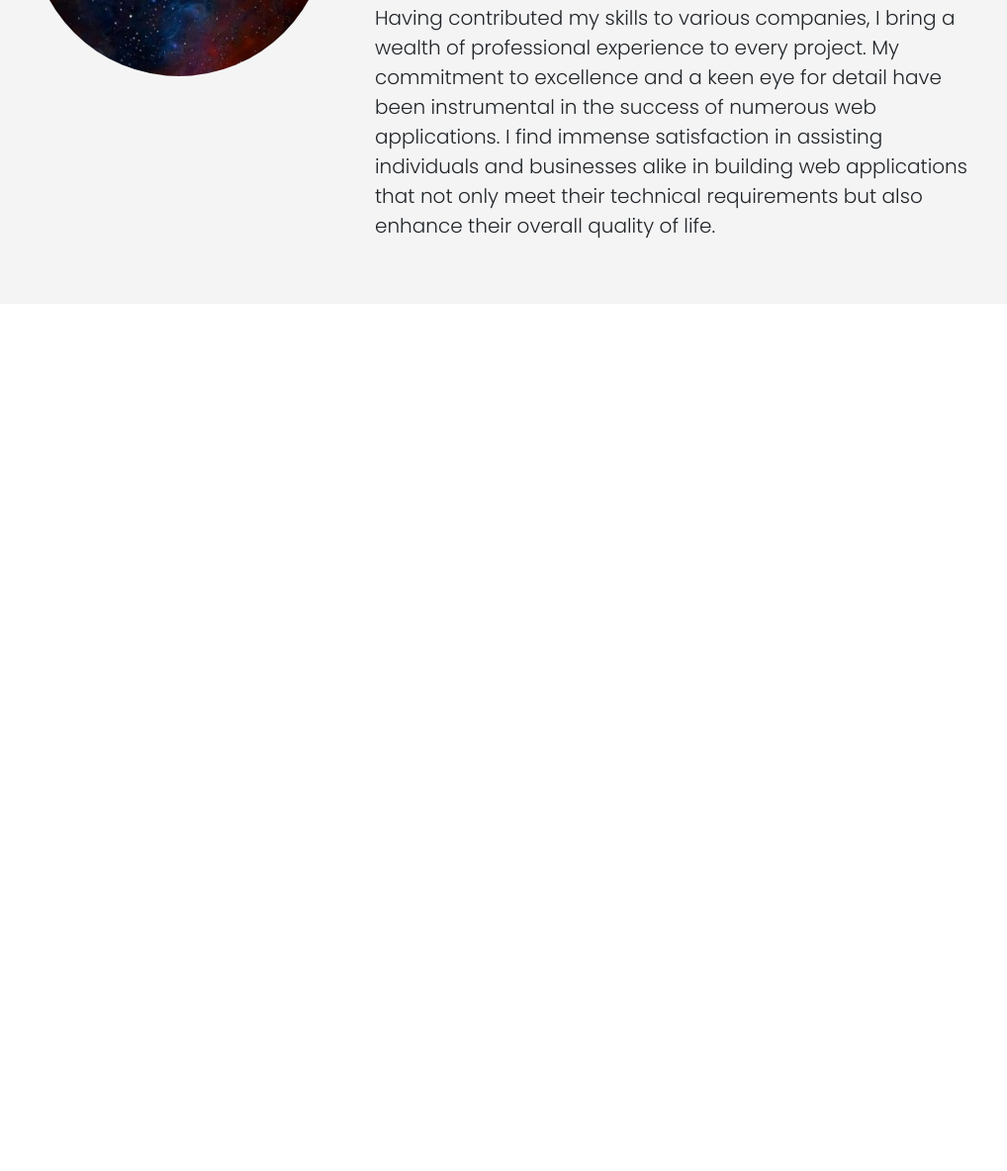
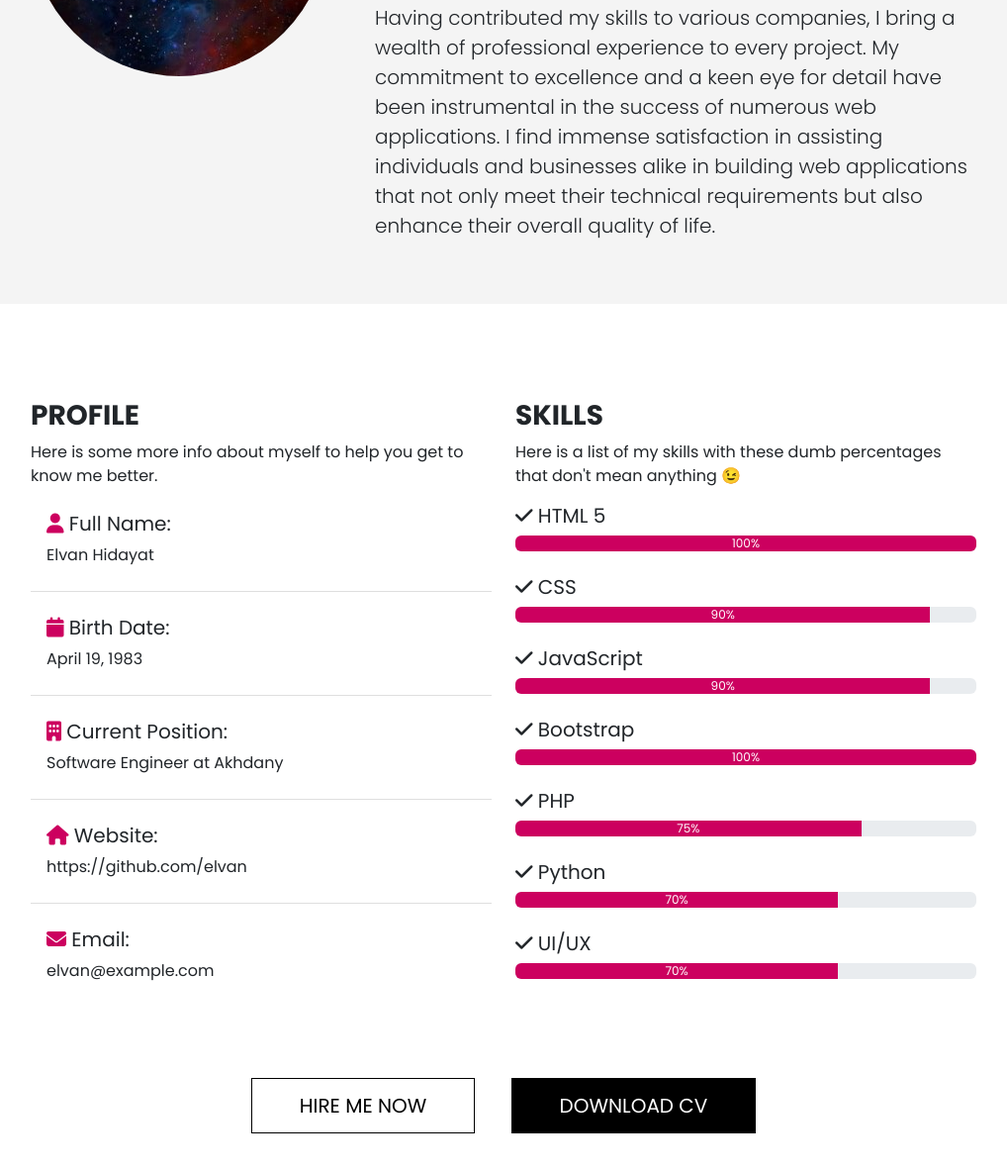
Before and after one commit to elvan/portfolio-website-html-css-bootstrap-5, a website: page index.html in a window 1280 px wide. Shown: the part 1195-2378 px from the top of the page at 99% size, without its empty margins (131-1149 px from the left). Before the commit the page ends 1502 px from the top, so only its background shows below. Drawn offline with nearby package versions, Linux system fonts and the light colour scheme; files that its build step writes are made by us from their sources.

Commit message:
skills section

```diff
--- a/index.html
+++ b/index.html
@@ -99,6 +99,137 @@
       </div>
     </section>
 
+    <!-- Profile & Skills -->
+    <section class="profile my-6">
+      <div class="container">
+        <div class="row">
+          <div class="col-md-6">
+            <h3 class="text-uppercase fw-bold">Profile</h3>
+            <p>Here is some more info about myself to help you get to know me better.</p>
+            <ul class="list-group list-group-flush">
+              <li class="list-group-item mb-3">
+                <h5 class="text-transform"><i class="fas fa-user text-primary"></i> Full Name:</h5>
+                <p>Elvan Hidayat</p>
+              </li>
+              <li class="list-group-item mb-3">
+                <h5 class="text-transform">
+                  <i class="fas fa-calendar text-primary"></i> Birth Date:
+                </h5>
+                <p>April 19, 1983</p>
+              </li>
+              <li class="list-group-item mb-3">
+                <h5 class="text-transform">
+                  <i class="fas fa-building text-primary"></i> Current Position:
+                </h5>
+                <p>Software Engineer at Akhdany</p>
+              </li>
+              <li class="list-group-item mb-3">
+                <h5 class="text-transform"><i class="fas fa-home text-primary"></i> Website:</h5>
+                <p>https://github.com/elvan</p>
+              </li>
+              <li class="list-group-item mb-3">
+                <h5 class="text-transform"><i class="fas fa-envelope text-primary"></i> Email:</h5>
+                <p>elvan@example.com</p>
+              </li>
+            </ul>
+          </div>
+
+          <div class="col-md-6">
+            <h3 class="text-uppercase fw-bold">Skills</h3>
+            <p>
+              Here is a list of my skills with these dumb percentages that don't mean anything 😉
+            </p>
+
+            <h5><i class="fas fa-check"></i> HTML 5</h5>
+            <div
+              class="progress mb-4"
+              role="progressbar"
+              aria-valuenow="100"
+              aria-valuemin="0"
+              aria-valuemax="100"
+            >
+              <div class="progress-bar" style="width: 100%">100%</div>
+            </div>
+
+            <h5><i class="fas fa-check"></i> CSS</h5>
+            <div
+              class="progress mb-4"
+              role="progressbar"
+              aria-valuenow="90"
+              aria-valuemin="0"
+              aria-valuemax="100"
+            >
+              <div class="progress-bar" style="width: 90%">90%</div>
+            </div>
+
+            <h5><i class="fas fa-check"></i> JavaScript</h5>
+            <div
+              class="progress mb-4"
+              role="progressbar"
+              aria-valuenow="90"
+              aria-valuemin="0"
+              aria-valuemax="100"
+            >
+              <div class="progress-bar" style="width: 90%">90%</div>
+            </div>
+
+            <h5><i class="fas fa-check"></i> Bootstrap</h5>
+            <div
+              class="progress mb-4"
+              role="progressbar"
+              aria-valuenow="100"
+              aria-valuemin="0"
+              aria-valuemax="100"
+            >
+              <div class="progress-bar" style="width: 100%">100%</div>
+            </div>
+
+            <h5><i class="fas fa-check"></i> PHP</h5>
+            <div
+              class="progress mb-4"
+              role="progressbar"
+              aria-valuenow="75"
+              aria-valuemin="0"
+              aria-valuemax="100"
+            >
+              <div class="progress-bar" style="width: 75%">75%</div>
+            </div>
+
+            <h5><i class="fas fa-check"></i> Python</h5>
+            <div
+              class="progress mb-4"
+              role="progressbar"
+              aria-valuenow="70"
+              aria-valuemin="0"
+              aria-valuemax="100"
+            >
+              <div class="progress-bar" style="width: 70%">70%</div>
+            </div>
+
+            <h5><i class="fas fa-check"></i> UI/UX</h5>
+            <div
+              class="progress mb-4"
+              role="progressbar"
+              aria-valuenow="70"
+              aria-valuemin="0"
+              aria-valuemax="100"
+            >
+              <div class="progress-bar" style="width: 70%">70%</div>
+            </div>
+          </div>
+        </div>
+
+        <div class="row mt-5 text-center">
+          <div class="col-12">
+            <a href="#" class="btn btn-outline-dark btn-lg text-uppercase px-5 mx-3 my-2"
+              >Hire Me Now</a
+            >
+            <a href="#" class="btn btn-dark btn-lg text-uppercase px-5 mx-3 my-2">Download CV</a>
+          </div>
+        </div>
+      </div>
+    </section>
+
     <script
       src="https://cdn.jsdelivr.net/npm/jquery@3.7.1/dist/jquery.min.js"
       integrity="sha256-/JqT3SQfawRcv/BIHPThkBvs0OEvtFFmqPF/lYI/Cxo="
```
